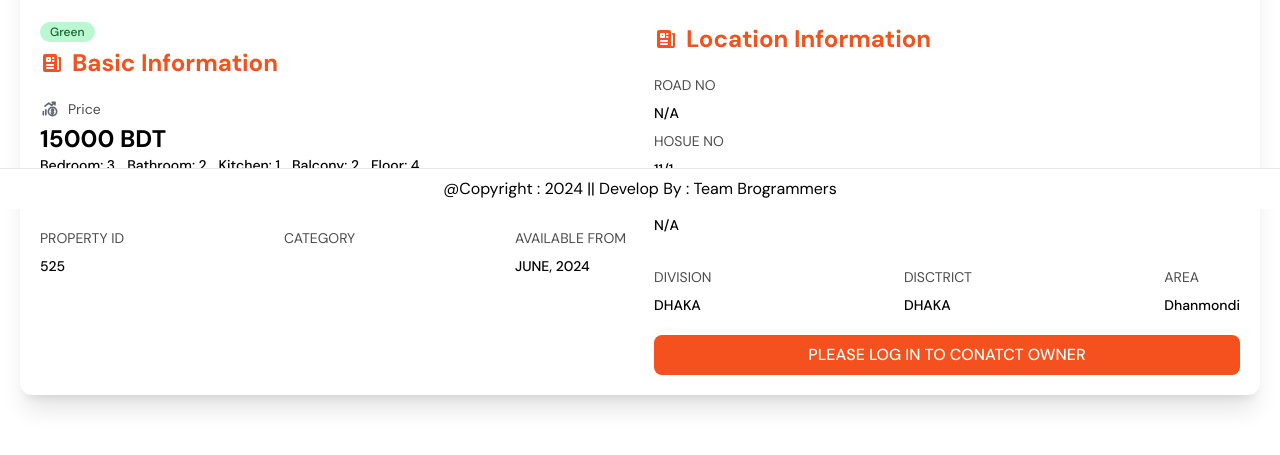
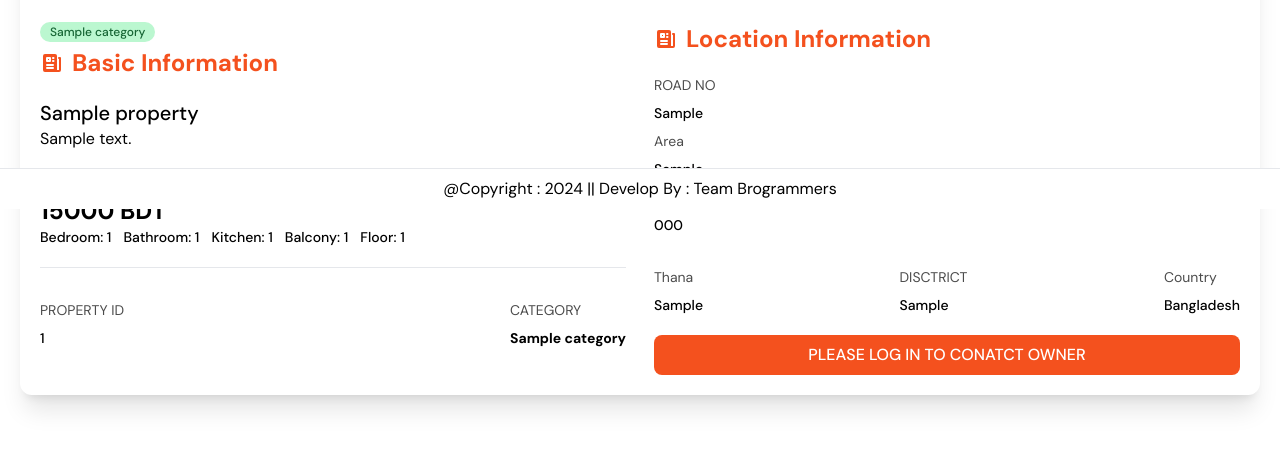
Before and after one commit to mrdel56/smart-to-let-system, a Django app: page /properties/1 in a window 1280 px wide. Shown: the part 591-1046 px from the top of the page. Run offline with Django 5.2, Linux system fonts and the light colour scheme; tables that the repository leaves empty hold one stand-in row (values such as "Sample post"); grey boxes marked "Sample" are stand-in pictures; style sheets or scripts are compiled from the project's sources; some libraries are stand-ins or nearby versions.

Commit message:
feat: client side dynamic data updated

```diff
--- a/properties/urls.py
+++ b/properties/urls.py
@@ -7,7 +7,7 @@ urlpatterns = [
     # path("category/<slug:val>", views.CategoryView.as_view(), name="category"),
     path("<id>", views.property_details, name="property_details"),
     path("category/<slug:val>", views.category, name="category"),
-    path("contact-owner/", views.contact_owner, name="contact-owner"),
+    path("contact-owner/<id>", views.contact_owner, name="contact-owner"),
     path("property/add", views.add_property, name="add-property"),
     # path("location-list/", views.location_list, name="location-list"),
 ]
--- a/properties/views.py
+++ b/properties/views.py
@@ -56,10 +56,31 @@ def property_details(request, id):
 
 # Contact to Owner
 @login_required
-def contact_owner(request):
+def contact_owner(request, id):
+
+    propertyId = id
+
     # Check if the user is authenticated
     if request.user.is_authenticated:
-        return render(request, "contact_owner.html")
+
+        # Get the property
+        property = Property.objects.get(id=id)
+
+        # Get the owner of the property
+        owner = property.owner
+
+        print("Owner = ", owner)
+
+        # get the user info of the owner
+        ownerInfo = UserInfo.objects.get(user=owner.id)
+
+        print("Owner Info = ", ownerInfo)
+
+        return render(
+            request,
+            "contact_owner.html",
+            {"property": property, "owner": owner, "ownerInfo": ownerInfo},
+        )
     else:
         return render(request, "Login.html")
 
--- a/templates/contact_owner.html
+++ b/templates/contact_owner.html
@@ -16,12 +16,12 @@
       <div class="flex items-center py-3">
         <img src="{% static 'images/user.png' %}" alt="user" class="w-12 h-12 rounded-full" />
         <div class="ml-3">
-          <h2 class="text-lg font-semibold text-[#F4511F]">Name: <span class="font-bold">Mr. bari ola</span></h2>
+          <h2 class="text-lg font-semibold text-[#F4511F]">Name: <span class="font-bold">{{ ownerInfo.first_name|default:'N/A' }} {{ ownerInfo.last_name|default:'' }}</span></h2>
           <p class="text-base text-gray-600">
-            Email: <a href="mailto:landlord@email.com" class="font-bold">landlord@email.com</a>
+            Email: <a href="mailto:landlord@email.com" class="font-bold">{{ owner.email|default:'N/A' }}</a>
           </p>
           <p class="text-base text-gray-600">
-            Phone: <a href="tel:+1234567890" class="font-bold">1234567890</a>
+            Phone: <a href="tel:+1234567890" class="font-bold">{{ owner.phone|default:'N/A' }}</a>
           </p>
         </div>
       </div>
--- a/templates/property_details.html
+++ b/templates/property_details.html
@@ -76,23 +76,23 @@
 
         <div class="grid lg:flex gap-4 w-full">
           <div class="w-full">
-            <img class="h-96 w-full rounded-lg object-cover" src="{% static '/images/slider-3.jpg' %}" alt="" />
+            <img class="h-96 w-full rounded-lg object-cover" src="{{ property.property_img.url }}" alt="" />
           </div>
           <div class="grid w-full grid-cols-3 gap-4">
             <div>
-              <img class="h-auto max-w-full rounded-lg" src="https://flowbite.s3.amazonaws.com/docs/gallery/square/image-1.jpg" alt="" />
+              <img class="h-auto max-w-full rounded-lg" src="https://www.legrand.com/ecatalogue/modules/custom/legrand_ecat/assets/img/no-image.png" alt="" />
             </div>
             <div>
-              <img class="h-auto max-w-full rounded-lg" src="https://flowbite.s3.amazonaws.com/docs/gallery/square/image-2.jpg" alt="" />
+              <img class="h-auto max-w-full rounded-lg" src="https://www.legrand.com/ecatalogue/modules/custom/legrand_ecat/assets/img/no-image.png" alt="" />
             </div>
             <div>
-              <img class="h-auto max-w-full rounded-lg" src="https://flowbite.s3.amazonaws.com/docs/gallery/square/image-3.jpg" alt="" />
+              <img class="h-auto max-w-full rounded-lg" src="https://www.legrand.com/ecatalogue/modules/custom/legrand_ecat/assets/img/no-image.png" alt="" />
             </div>
             <div>
-              <img class="h-auto max-w-full rounded-lg" src="https://flowbite.s3.amazonaws.com/docs/gallery/square/image-4.jpg" alt="" />
+              <img class="h-auto max-w-full rounded-lg" src="https://www.legrand.com/ecatalogue/modules/custom/legrand_ecat/assets/img/no-image.png" alt="" />
             </div>
             <div>
-              <img class="h-auto max-w-full rounded-lg" src="https://flowbite.s3.amazonaws.com/docs/gallery/square/image-5.jpg" alt="" />
+              <img class="h-auto max-w-full rounded-lg" src="https://www.legrand.com/ecatalogue/modules/custom/legrand_ecat/assets/img/no-image.png" alt="" />
             </div>
           </div>
         </div>
@@ -100,26 +100,22 @@
         <p>No profile image available</p>
       {% endif %}
       <div class="p-5 grid grid-cols-1 lg:grid-cols-2 gap-7">
-        {% comment %} <h5>{{ property.category }}</h5>
-        <p>{{ property.space }}</p>
-        <p>{{ property.address }}</p>
-        <p>৳: {{ property.price }}</p>
-        <a href="#">View Details</a> {% endcomment %}
-
-        {% comment %} <p class="font-bold text-lg py-2">Bachelor Room Rent</p>
-        <p class="text-sm text-gray-500">bed: 1, Bath: 1</p>
-        <p class="text-sm text-gray-500">To Let From April</p>
-        <p class="text-sm font-medium text-gray-800">Dhanmondi, Dhaka Bangladesh</p>
-        <p class="text-2xl pt-1 font-bold text-[#F4511E]">7500/Month</p> {% endcomment %}
-
         <div>
-          <span class="bg-green-200 text-green-800 text-xs font-medium me-2 px-2.5 py-0.5 rounded-full">Green</span>
+          <span class="bg-green-200 text-green-800 text-xs font-medium me-2 px-2.5 py-0.5 rounded-full font-bold">{{ property.category }}</span>
 
           <h1 class="text-xl sm:text-2xl pt-1 font-bold text-[#F4511E] flex gap-2 items-center">
             <svg class="w-6 h-6 text-[#F4511E]" aria-hidden="true" xmlns="http://www.w3.org/2000/svg" width="24" height="24" fill="currentColor" viewBox="0 0 24 24">
               <path fill-rule="evenodd" d="M5 3a2 2 0 0 0-2 2v14a2 2 0 0 0 2 2h11.5c.07 0 .14-.007.207-.021.095.014.193.021.293.021h2a2 2 0 0 0 2-2V7a1 1 0 0 0-1-1h-1a1 1 0 1 0 0 2v11h-2V5a2 2 0 0 0-2-2H5Zm7 4a1 1 0 0 1 1-1h.5a1 1 0 1 1 0 2H13a1 1 0 0 1-1-1Zm0 3a1 1 0 0 1 1-1h.5a1 1 0 1 1 0 2H13a1 1 0 0 1-1-1Zm-6 4a1 1 0 0 1 1-1h6a1 1 0 1 1 0 2H7a1 1 0 0 1-1-1Zm0 3a1 1 0 0 1 1-1h6a1 1 0 1 1 0 2H7a1 1 0 0 1-1-1ZM7 6a1 1 0 0 0-1 1v3a1 1 0 0 0 1 1h3a1 1 0 0 0 1-1V7a1 1 0 0 0-1-1H7Zm1 3V8h1v1H8Z" clip-rule="evenodd" />
             </svg>Basic Information
           </h1>
+
+          <div class="mt-5">
+            <p class="font-medium text-xl">{{ property.title }}</p>
+          </div>
+
+          <div class="">
+            <p class="text-base">{{ property.description }}</p>
+          </div>
 
           {% comment %}price{% endcomment %}
 
@@ -134,11 +130,11 @@
           {% comment %}bed , bath, balcony{% endcomment %}
 
           <div class="flex flex-col gap-1 sm:flex-row gap-3 text-sm font-medium">
-            <div>Bedroom: 3</div>
-            <div>Bathroom: 2</div>
-            <div>Kitchen: 1</div>
-            <div>Balcony: 2</div>
-            <div>Floor: 4</div>
+            <div>Bedroom: {{ property.rooms }}</div>
+            <div>Bathroom: {{ property.washrooms }}</div>
+            <div>Kitchen: {{ property.kitchen }}</div>
+            <div>Balcony: {{ property.balcony }}</div>
+            <div>Floor: {{ property.floor }}</div>
           </div>
 
           {% comment %}other info section{% endcomment %}
@@ -146,18 +142,18 @@
           <div class="pt-8 border-t mt-5 flex justify-between flex-col gap-2 sm:flex-row">
             <div class="text-sm">
               <p class="opacity-70">PROPERTY ID</p>
-              <p class="font-medium mt-2">525</p>
+              <p class="font-medium mt-2">{{ property.id }}</p>
             </div>
 
             <div class="text-sm">
               <p class="opacity-70">CATEGORY</p>
-              <p class="font-medium mt-2"></p>
+              <p class="font-bold mt-2">{{ property.category }}</p>
             </div>
 
-            <div class="text-sm">
+            {% comment %} <div class="text-sm">
               <p class="opacity-70">AVAILABLE FROM</p>
               <p class="font-medium mt-2">JUNE, 2024</p>
-            </div>
+            </div> {% endcomment %}
           </div>
         </div>
 
@@ -173,40 +169,40 @@
           <div class="mt-5 flex justify-between flex-col gap-2">
             <div class="text-sm">
               <p class="opacity-70">ROAD NO</p>
-              <p class="font-medium mt-2">N/A</p>
+              <p class="font-medium mt-2">{{ location.road_no }}</p>
             </div>
 
             <div class="text-sm">
-              <p class="opacity-70">HOSUE NO</p>
-              <p class="font-medium mt-2">11/1</p>
+              <p class="opacity-70">Area</p>
+              <p class="font-medium mt-2">{{ location.area }}</p>
             </div>
 
             <div class="text-sm">
-              <p class="opacity-70">REF</p>
-              <p class="font-medium mt-2">N/A</p>
+              <p class="opacity-70">Post Code</p>
+              <p class="font-medium mt-2">{{ location.post_code }}</p>
             </div>
           </div>
 
           <div class="mt-8 flex justify-between flex-col gap-2 sm:flex-row">
             <div class="text-sm">
-              <p class="opacity-70">DIVISION</p>
-              <p class="font-medium mt-2">DHAKA</p>
+              <p class="opacity-70">Thana</p>
+              <p class="font-medium mt-2">{{ location.upazila }}</p>
             </div>
 
             <div class="text-sm">
               <p class="opacity-70">DISCTRICT</p>
-              <p class="font-medium mt-2">DHAKA</p>
+              <p class="font-medium mt-2">{{ location.district }}</p>
             </div>
 
             <div class="text-sm">
-              <p class="opacity-70">AREA</p>
-              <p class="font-medium mt-2">Dhanmondi</p>
+              <p class="opacity-70">Country</p>
+              <p class="font-medium mt-2">Bangladesh</p>
             </div>
           </div>
 
           {% if user.is_authenticated %}
             <div class="mt-5 w-full flex justify-center">
-              <a href="{% url 'contact-owner' %}" class="w-full text-center bg-[#F4511E] text-white font-medium rounded-lg px-5 py-2 hover:shadow-lg duration-200">CONATCT TO OWNER</a>
+              <a href="{% url 'contact-owner' property.id %}" class="w-full text-center bg-[#F4511E] text-white font-medium rounded-lg px-5 py-2 hover:shadow-lg duration-200">CONATCT TO OWNER</a>
             </div>
           {% endif %}
 
```
Also changed, not shown: templates/home.html (+5 -18 lines), templates/properties.html (+6 -17 lines), media/property/d25f67ff63fbcf322c7a6b030a0e5fd3.jpg (added), media/property/modern-living-room-designers-for-2bhk-home-design.jpg (added).
